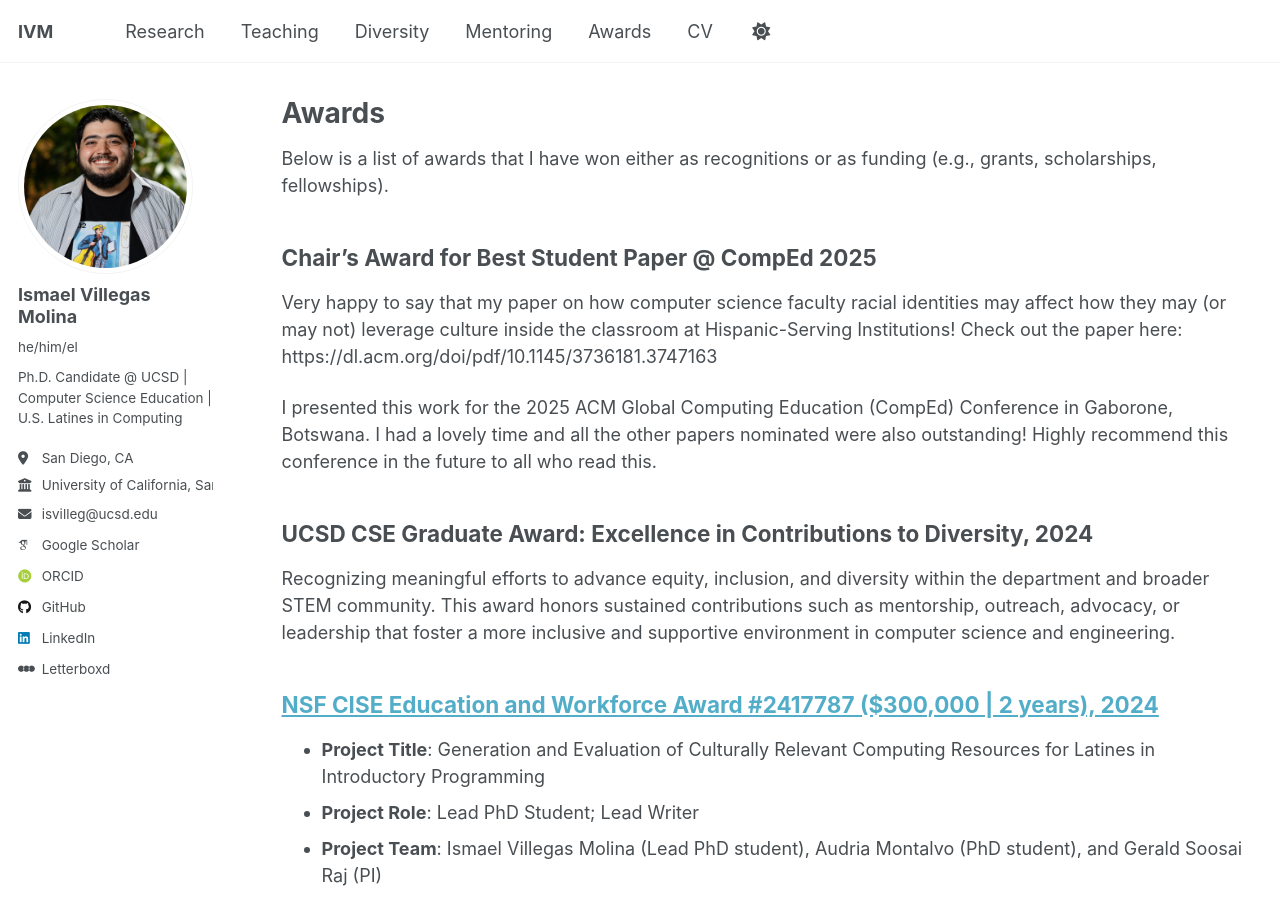
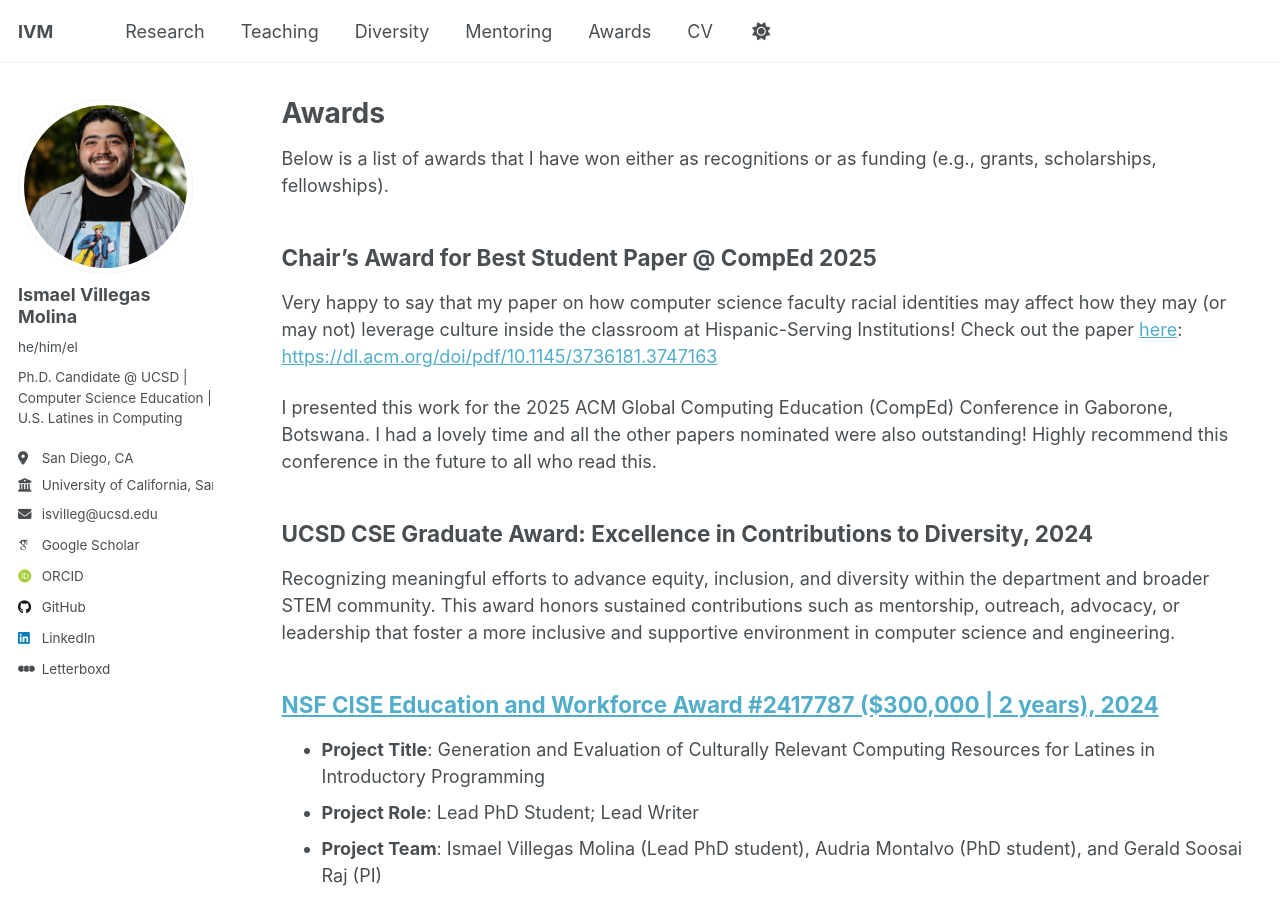
Before and after one commit to IsmaelV/IsmaelV.github.io, a Jekyll site: the page built from _pages/awards.md, in a window 1280 px wide and 900 px high. Built offline with Jekyll 4.4.1, drawn with Linux system fonts in a browser that asks for light colours; some web fonts are replaced; a script that is not in the unit is left out; part of the change alters nothing that is shown.

```diff
--- a/_pages/awards.md
+++ b/_pages/awards.md
@@ -7,7 +7,7 @@ permalink: /awards/
 Below is a list of awards that I have won either as recognitions or as funding (e.g., grants, scholarships, fellowships).
 
 ## Chair's Award for Best Student Paper @ CompEd 2025
-Very happy to say that my paper on how computer science faculty racial identities may affect how they may (or may not) leverage culture inside the classroom at Hispanic-Serving Institutions! Check out the paper here: https://dl.acm.org/doi/pdf/10.1145/3736181.3747163
+Very happy to say that my paper on how computer science faculty racial identities may affect how they may (or may not) leverage culture inside the classroom at Hispanic-Serving Institutions! Check out the paper [here](https://dl.acm.org/doi/pdf/10.1145/3736181.3747163): [https://dl.acm.org/doi/pdf/10.1145/3736181.3747163](https://dl.acm.org/doi/pdf/10.1145/3736181.3747163)
 
 I presented this work for the 2025 ACM Global Computing Education (CompEd) Conference in Gaborone, Botswana. I had a lovely time and all the other papers nominated were also outstanding! Highly recommend this conference in the future to all who read this.
 
```
